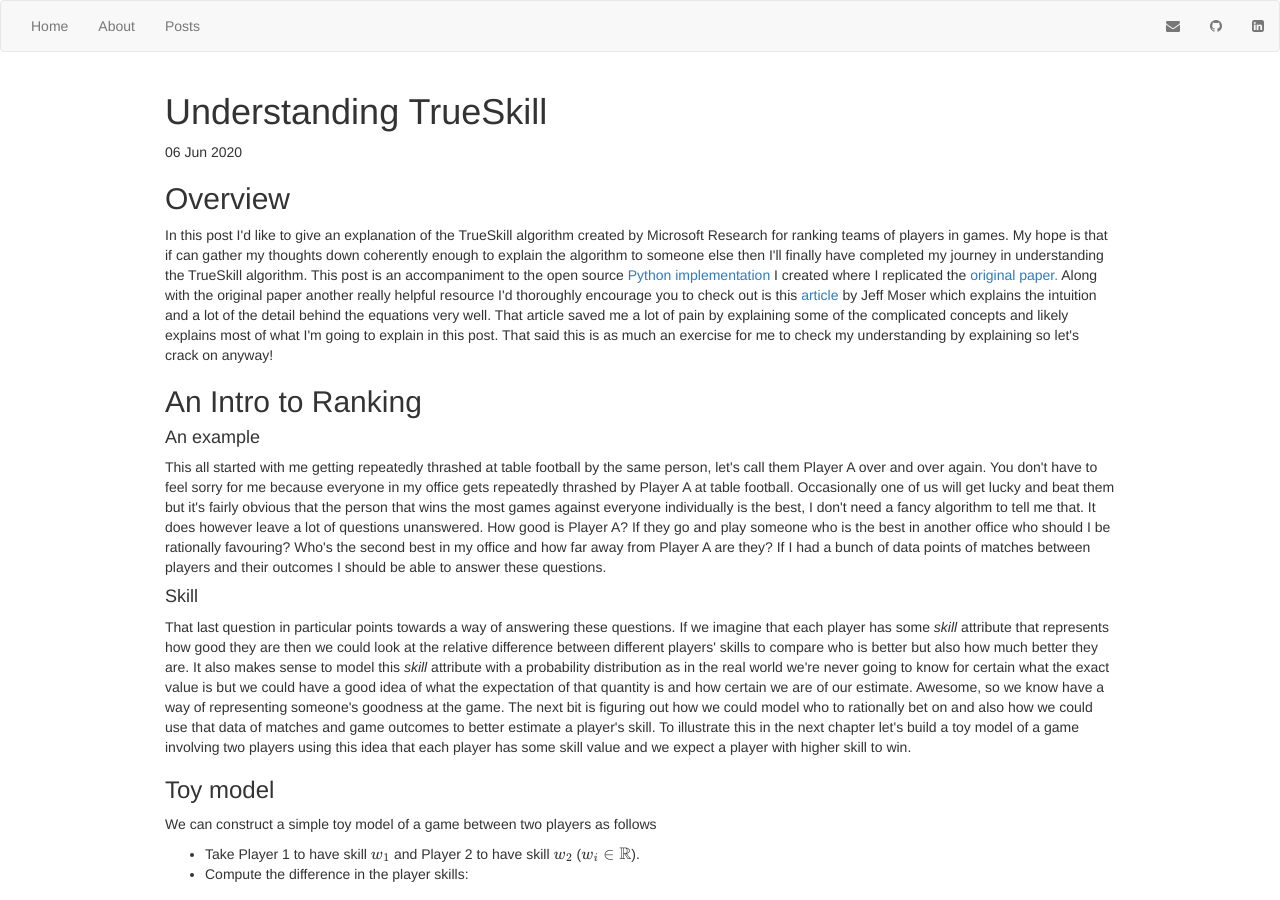
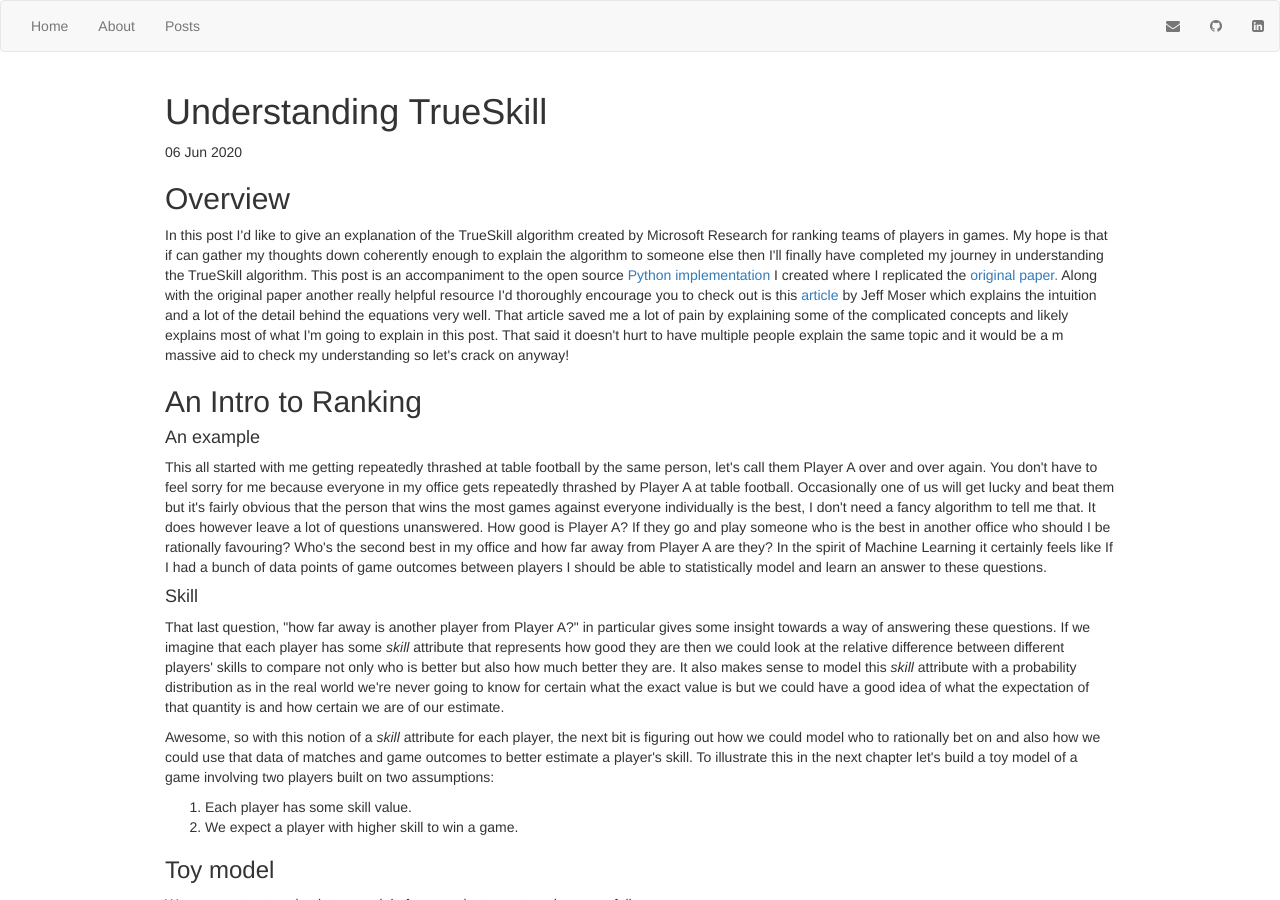
Before and after one commit to Nush395/Nush395.github.io, a Jekyll site: the page built from _posts/2020-06-06-true-skill.html, in a window 1280 px wide and 900 px high. Built offline with Jekyll 4.4.1, drawn with Linux system fonts in a browser that asks for light colours; formulas are drawn with MathJax 3.

Commit message:
Minor corrections to TrueSkill.

```diff
--- a/_posts/2020-06-06-true-skill.html
+++ b/_posts/2020-06-06-true-skill.html
@@ -22,8 +22,8 @@ date: 2020-06-06
     </a>
     by Jeff Moser which explains the intuition and a lot of the detail behind the equations very well. That article
     saved me a lot of pain by explaining some of the complicated concepts and likely explains most of what I'm going
-    to explain in this post. That said this is as much an exercise for me to check my understanding by explaining so
-    let's crack on anyway!
+    to explain in this post. That said it doesn't hurt to have multiple people explain the same topic and it would be a m
+    massive aid to check my understanding so let's crack on anyway!
 </p>
 <h2>
     An Intro to Ranking
@@ -38,23 +38,32 @@ date: 2020-06-06
     person that wins the most games against everyone individually is the best, I don't need a fancy algorithm to tell
     me that. It does however leave a lot of questions unanswered. How good is Player A? If they go and play someone who is
     the best in another office who should I be rationally favouring? Who's the second best in my office and how far away
-    from Player A are they? If I had a bunch of data points of matches between players and their outcomes I should be
-    able to answer these questions.
+    from Player A are they? In the spirit of Machine Learning it certainly feels like If I had a bunch of data points of game outcomes
+    between players I should be able to statistically model and learn an answer to these questions.
 </p>
     <h4>
         Skill
     </h4>
 <p>
-    That last question in particular points towards a way of answering these questions.
+    That last question, "how far away is another player from Player A?" in particular gives some insight towards a way of answering these questions.
     If we imagine that each player has some <i>skill</i> attribute that represents how good they are then we could look
-    at the relative difference between different players' skills to compare who is better but also how much better they
+    at the relative difference between different players' skills to compare not only who is better but also how much better they
     are. It also makes sense to model this <i>skill</i> attribute with a probability distribution as in the real world
     we're never going to know for certain what the exact value is but we could have a good idea of what the expectation
-    of that quantity is and how certain we are of our estimate. Awesome, so we know have a way of representing someone's
-    goodness at the game. The next bit is figuring out how we could model who to rationally bet on and also how we could
+    of that quantity is and how certain we are of our estimate.
+</p>
+<p>
+    Awesome, so with this notion of a <i>skill</i> attribute for each player, the next bit is figuring out how we could model who to rationally bet on and also how we could
     use that data of matches and game outcomes to better estimate a player's skill. To illustrate this in the next
-    chapter let's build a toy model of a game involving two players using this idea that each player has some skill value
-    and we expect a player with higher skill to win.
+    chapter let's build a toy model of a game involving two players built on two assumptions:
+    <ol>
+        <li>
+            Each player has some skill value.
+        </li>
+        <li>
+            We expect a player with higher skill to win a game.
+        </li>
+    </ol>
 </p>
 <h3>
     Toy model
```
